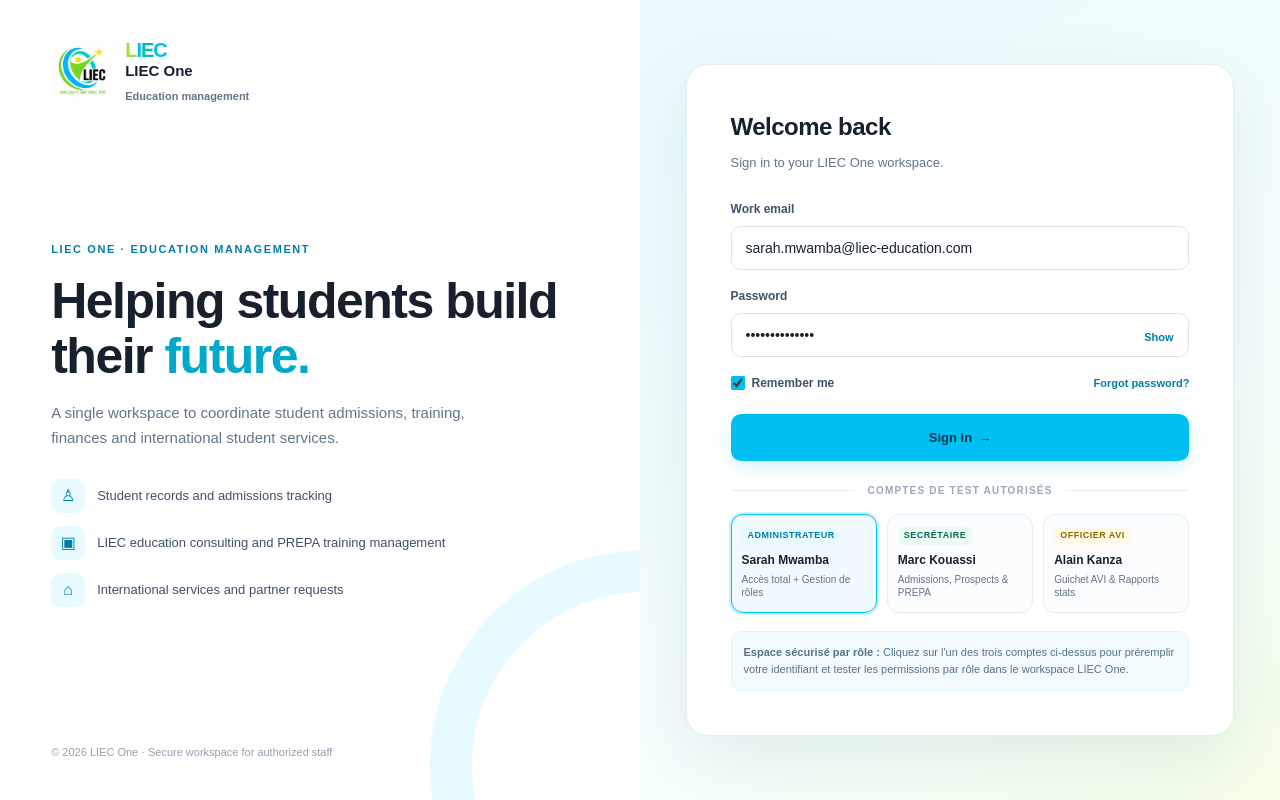
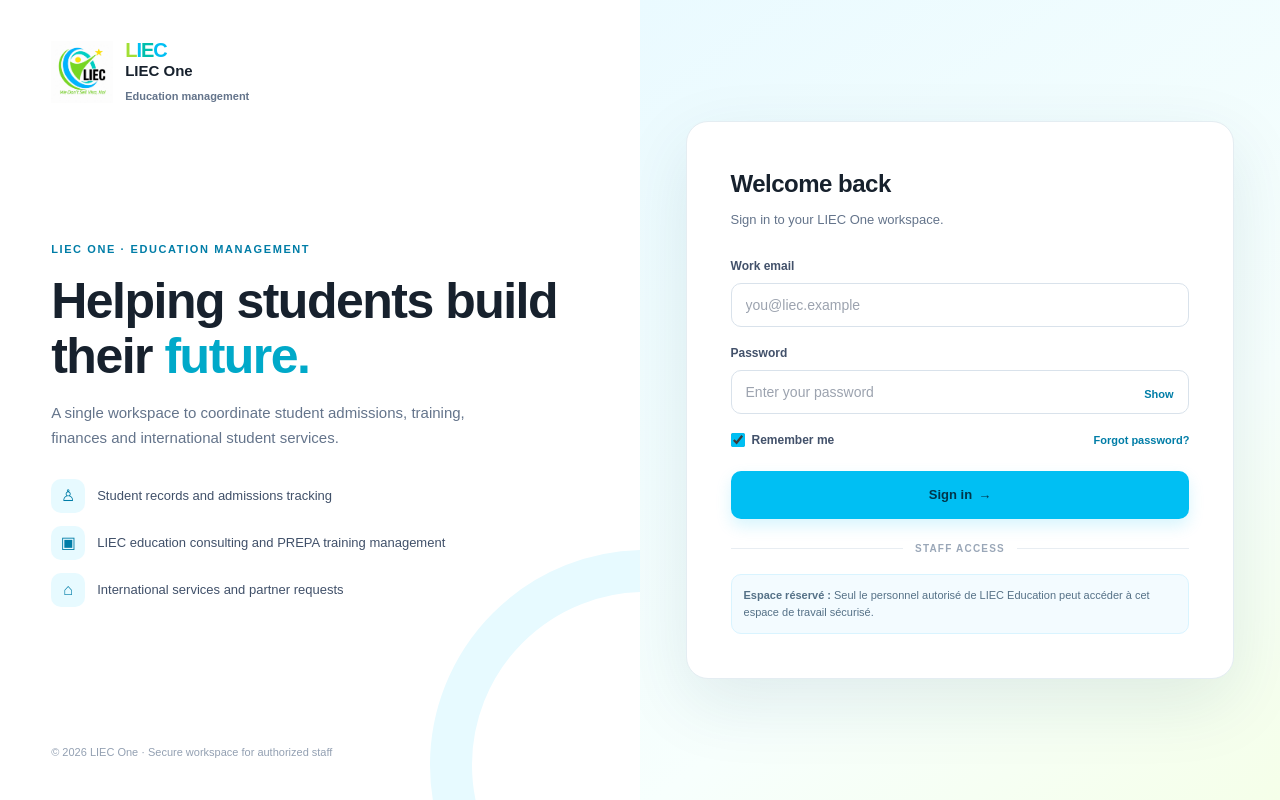
Before and after one commit to MJM30/LIEC_Heav-n, a Next.js app: page /login in a window 1280 px wide. Built offline with nearby package versions, Linux system fonts and the light colour scheme.

Commit message:
Retrait des boutons de comptes de test sur la page login pour correspondre fidelement a login.html

```diff
--- a/src/app/login/page.tsx
+++ b/src/app/login/page.tsx
@@ -4,64 +4,14 @@ import React, { useState } from 'react';
 import { useRouter } from 'next/navigation';
 import Link from 'next/link';
 
-interface TestAccount {
-  roleKey: 'admin' | 'secretary' | 'avi';
-  name: string;
-  roleLabel: string;
-  email: string;
-  desc: string;
-  badgeTone: string;
-  badgeColor: string;
-  borderActive: string;
-}
-
-const TEST_ACCOUNTS: TestAccount[] = [
-  {
-    roleKey: 'admin',
-    name: 'Sarah Mwamba',
-    roleLabel: 'Administrateur',
-    email: 'sarah.mwamba@liec-education.com',
-    desc: 'Accès total + Gestion de rôles',
-    badgeTone: '#e7faff',
-    badgeColor: '#007da7',
-    borderActive: '#00bff3',
-  },
-  {
-    roleKey: 'secretary',
-    name: 'Marc Kouassi',
-    roleLabel: 'Secrétaire',
-    email: 'marc.kouassi@liec-education.com',
-    desc: 'Admissions, Prospects & PREPA',
-    badgeTone: '#eafbf4',
-    badgeColor: '#0c685a',
-    borderActive: '#00d2bd',
-  },
-  {
-    roleKey: 'avi',
-    name: 'Alain Kanza',
-    roleLabel: 'Officier AVI',
-    email: 'alain.kanza@liec-education.com',
-    desc: 'Guichet AVI & Rapports stats',
-    badgeTone: '#fff9e6',
-    badgeColor: '#8f6500',
-    borderActive: '#a2df35',
-  },
-];
-
 export default function LoginPage() {
   const router = useRouter();
-  const [email, setEmail] = useState('sarah.mwamba@liec-education.com');
-  const [password, setPassword] = useState('LiecAdmin2025!');
+  const [email, setEmail] = useState('');
+  const [password, setPassword] = useState('');
   const [showPassword, setShowPassword] = useState(false);
   const [remember, setRemember] = useState(true);
   const [loading, setLoading] = useState(false);
   const [error, setError] = useState<string | null>(null);
-
-  const selectAccount = (acc: TestAccount) => {
-    setEmail(acc.email);
-    setPassword('LiecAdmin2025!');
-    setError(null);
-  };
 
   const handleSubmit = async (e: React.FormEvent) => {
     e.preventDefault();
@@ -102,7 +52,7 @@ export default function LoginPage() {
       const fallbackUser = {
         id: 1,
         name: matchedName,
-        email,
+        email: email || 'sarah.mwamba@liec-education.com',
         role: matchedRole,
         title: matchedTitle,
         initials: matchedName.split(' ').map((n) => n[0]).join(''),
@@ -416,55 +366,6 @@ export default function LoginPage() {
           margin-bottom: 14px;
           font-size: 11px;
         }
-        .role-cards-grid {
-          display: grid;
-          grid-template-columns: repeat(3, minmax(0, 1fr));
-          gap: 10px;
-          margin-bottom: 6px;
-        }
-        .role-card {
-          border: 1.5px solid #e4edf2;
-          border-radius: 12px;
-          padding: 12px 10px;
-          text-align: left;
-          background: #fafcfe;
-          cursor: pointer;
-          transition: all 0.15s ease;
-          display: flex;
-          flex-direction: column;
-          gap: 4px;
-        }
-        .role-card:hover {
-          background: #fff;
-          border-color: #00bff3;
-          box-shadow: 0 4px 12px rgba(0, 191, 243, 0.08);
-        }
-        .role-card.active {
-          border-color: #00bff3;
-          background: #f0faff;
-          box-shadow: 0 0 0 2px rgba(0, 191, 243, 0.2);
-        }
-        .role-badge {
-          display: inline-block;
-          font-size: 9px;
-          font-weight: 800;
-          text-transform: uppercase;
-          letter-spacing: 0.5px;
-          padding: 2px 6px;
-          border-radius: 6px;
-          width: max-content;
-        }
-        .role-name {
-          font-size: 12px;
-          font-weight: 800;
-          color: #17212d;
-          margin-top: 2px;
-        }
-        .role-desc {
-          font-size: 10px;
-          color: #64748b;
-          line-height: 1.35;
-        }
         @media (max-width: 850px) {
           .login-body-wrapper {
             grid-template-columns: 1fr;
@@ -481,9 +382,6 @@ export default function LoginPage() {
           }
           .mobile-brand {
             display: flex;
-          }
-          .role-cards-grid {
-            grid-template-columns: 1fr;
           }
         }
       `}} />
@@ -623,34 +521,10 @@ export default function LoginPage() {
               </button>
             </form>
 
-            <div className="divider">COMPTES DE TEST AUTORISÉS</div>
-
-            <div className="role-cards-grid">
-              {TEST_ACCOUNTS.map((acc) => {
-                const isSelected = email.toLowerCase() === acc.email.toLowerCase();
-                return (
-                  <button
-                    key={acc.email}
-                    type="button"
-                    onClick={() => selectAccount(acc)}
-                    className={`role-card ${isSelected ? 'active' : ''}`}
-                    title={`Se connecter en tant que ${acc.roleLabel}`}
-                  >
-                    <span
-                      className="role-badge"
-                      style={{ background: acc.badgeTone, color: acc.badgeColor }}
-                    >
-                      {acc.roleLabel}
-                    </span>
-                    <div className="role-name">{acc.name}</div>
-                    <div className="role-desc">{acc.desc}</div>
-                  </button>
-                );
-              })}
-            </div>
+            <div className="divider">STAFF ACCESS</div>
 
             <div className="demo-note">
-              <strong>Espace sécurisé par rôle :</strong> Cliquez sur l'un des trois comptes ci-dessus pour préremplir votre identifiant et tester les permissions par rôle dans le workspace LIEC One.
+              <strong>Espace réservé :</strong> Seul le personnel autorisé de LIEC Education peut accéder à cet espace de travail sécurisé.
             </div>
           </div>
         </section>
```
